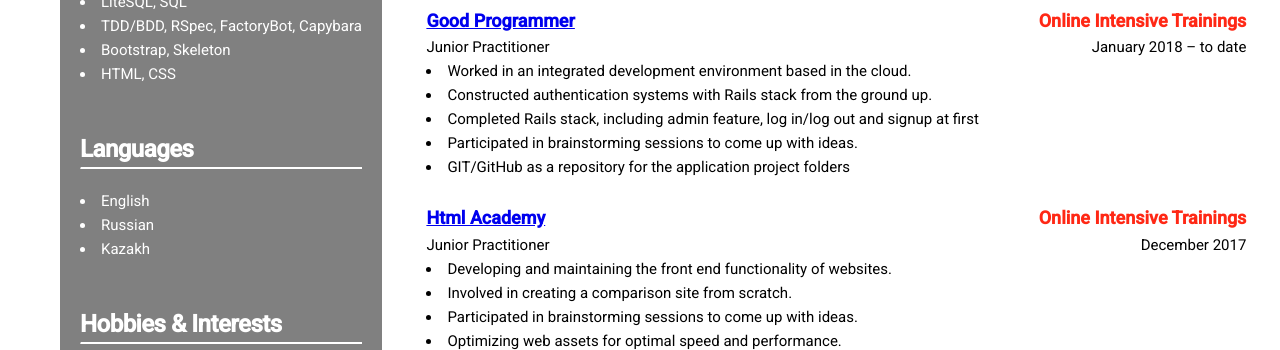
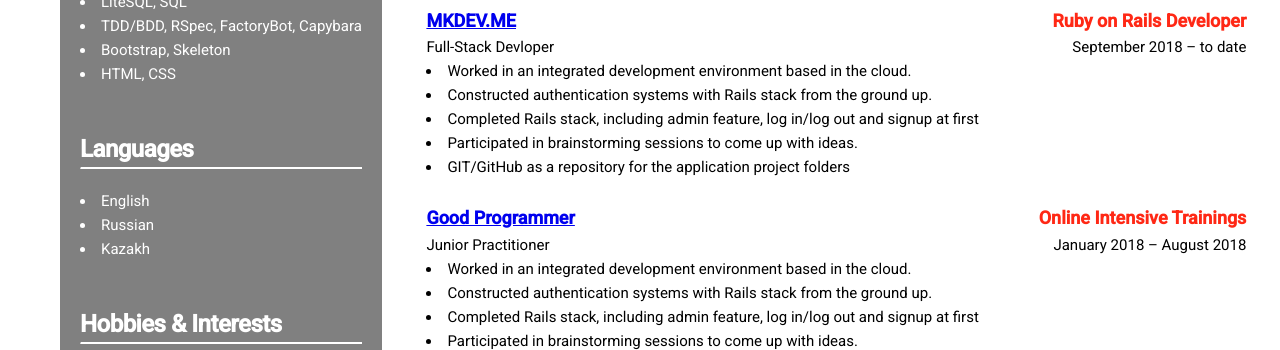
Before and after one commit to bkozhaev/CV_ruby_developer, a plain HTML site: page index.html in a window 1280 px wide. Shown: the part 462-812 px from the top of the page. Drawn offline with Linux system fonts and the light colour scheme.

Commit message:
Master (#12)
* web links to companies

* text error fixed

* adding mailto and callto

* adding icons

* icon refactoring

* index refactoring

* code refactoring

* code refactoring

* picture added and refactoring

* adding side line with contacts

* code refactoring

* code refactoring

* code refactoring

* code refactoring

* code refactoring

* last commit

* mkdev added

```diff
--- a/css/style.css
+++ b/css/style.css
@@ -1,3 +1,4 @@
+
 .bold {
   font-size: 18px;
 }
@@ -10,6 +11,7 @@
 footer {
   padding-bottom: 100px;
 }
+
 
 i {
   color: red;
@@ -41,8 +43,8 @@
 
 .contacts a {
   color: #fff;
+}
 
-}
 
 .head_1 h5 {
     background-color: gray;
@@ -77,6 +79,7 @@
 .name-bottom-red {
   padding-bottom: 70px;
 }
+
 
 hr {
   display: block;
--- a/index.html
+++ b/index.html
@@ -1,3 +1,4 @@
+
 <!DOCTYPE html>
 <html>
 <head lang="eng">
@@ -108,6 +109,28 @@
 
             <div class="row">
               <div class="six columns">
+                <p class="bold"><b><a href="http://goodprogrammer.ru/" target="_blank">MKDEV.ME</a></b></p>
+              </div>
+              <div class="six columns">
+                <p class="bold red u-pull-right"><b>Ruby on Rails Developer</b></p>
+              </div>
+            </div>
+            <div class="row">
+              <p class="six columns">Full-Stack Devloper</p>
+              <div class="six columns">
+                <p class="u-pull-right">September 2018 – to date</p>
+              </div>
+            </div>
+            <ul>
+              <li>Worked in an integrated development environment based in the cloud.</li>
+              <li>Constructed authentication systems with Rails stack from the ground up.</li>
+              <li>Completed Rails stack, including admin feature, log in/log out and signup at first</li>
+              <li>Participated in brainstorming sessions to come up with ideas.</li>
+              <li>GIT/GitHub as a repository for the application project folders</li>
+            </ul>
+
+            <div class="row">
+              <div class="six columns">
                 <p class="bold"><b><a href="http://goodprogrammer.ru/" target="_blank">Good Programmer</a></b></p>
               </div>
               <div class="six columns">
@@ -117,7 +140,7 @@
             <div class="row">
               <p class="six columns">Junior Practitioner</p>
               <div class="six columns">
-                <p class="u-pull-right">January 2018 – to date</p>
+                <p class="u-pull-right">January 2018 – August 2018</p>
               </div>
             </div>
             <ul>
```
Also changed, not shown: css/skeleton.css (line endings or trailing spaces).
